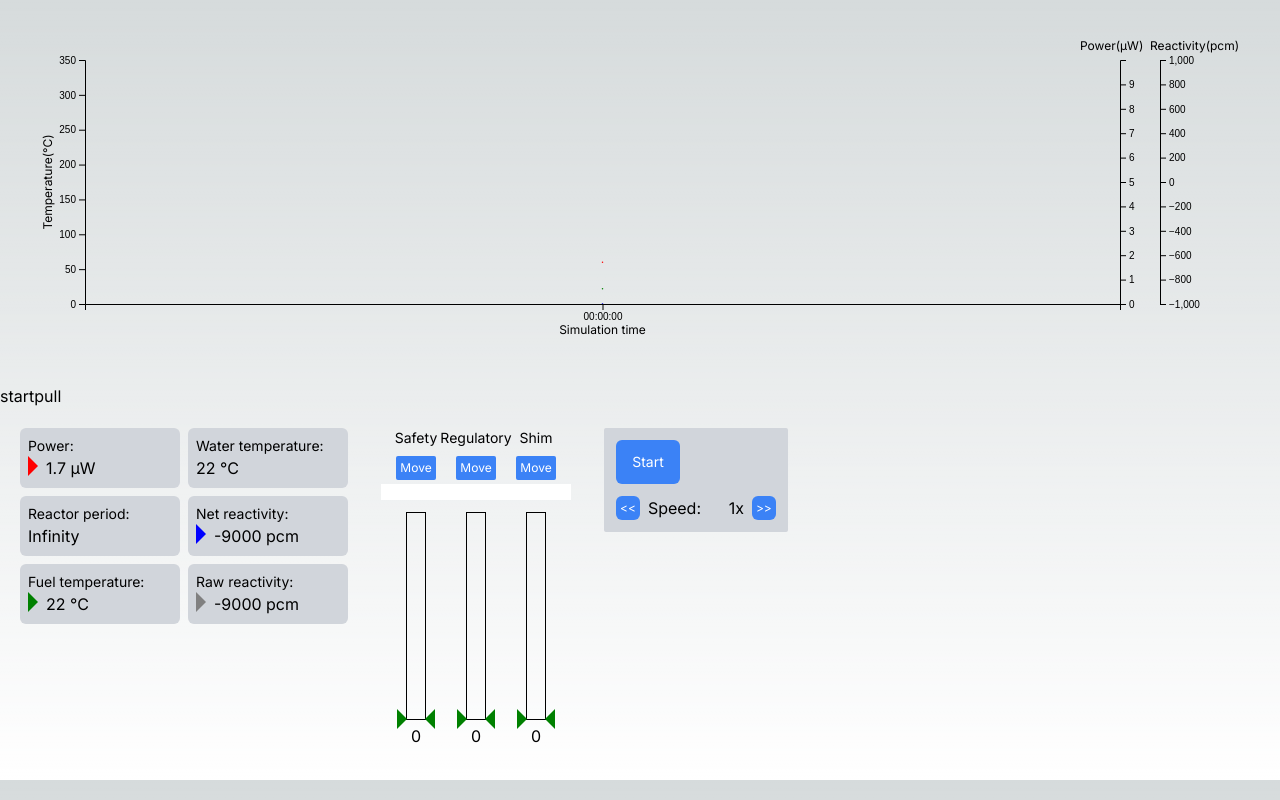
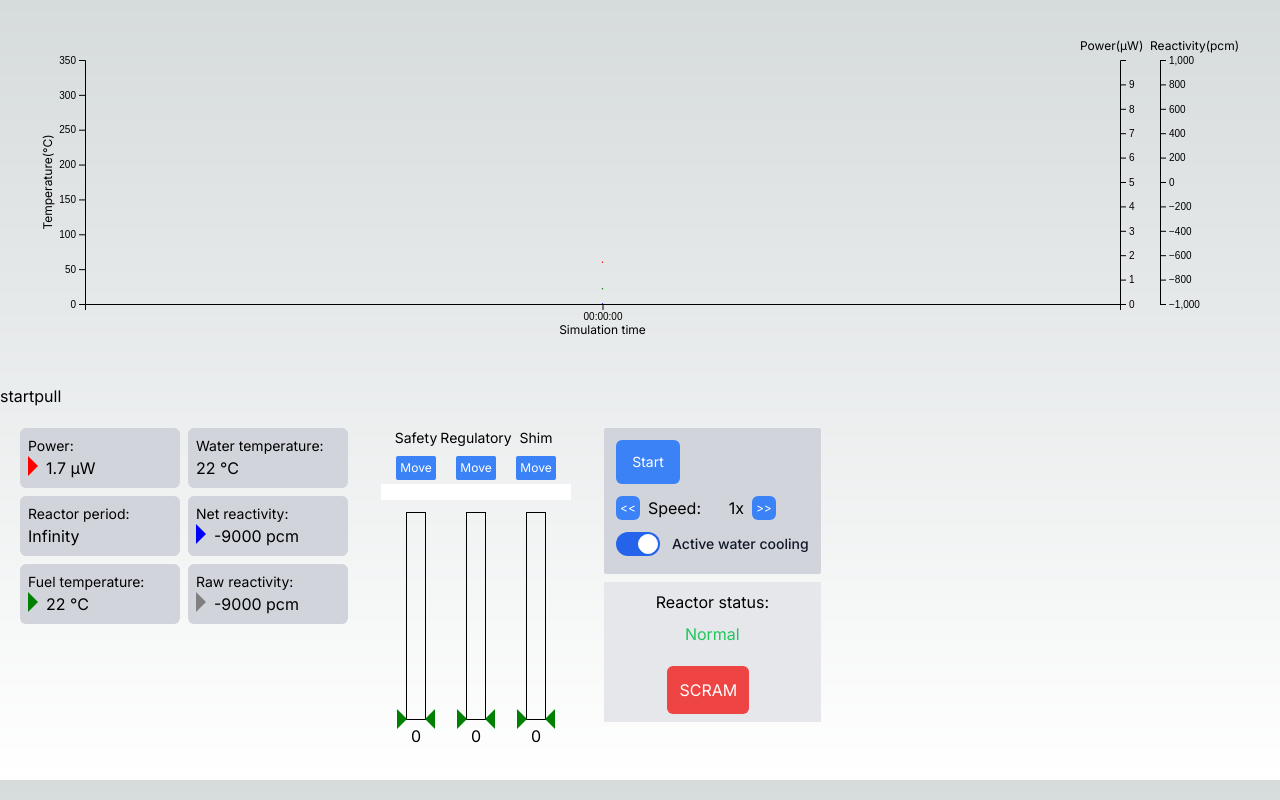
Before and after one commit to Joey-z-rp/nuclear-reactor-simulator, a Next.js app: page / in a window 1280 px wide. Built offline with nearby package versions, Linux system fonts and the light colour scheme.

Commit message:
add scram feature

```diff
--- a/src/components/research-reactor/simulation-control/index.tsx
+++ b/src/components/research-reactor/simulation-control/index.tsx
@@ -1,6 +1,7 @@
 import { useUpdate } from "@/hooks/useUpdate";
 import { reactor } from "@/reactor/simulator";
 import { useState } from "react";
+import { StatusDisplay } from "./status-display";
 
 const simulationSpeeds = [
   0.01, 0.05, 0.1, 0.5, 0.75, 1, 1.25, 1.5, 2, 4, 6, 8, 10, 15, 20, 50, 100,
@@ -10,6 +11,7 @@ export const SimulationControl = () => {
   const [simulationStatus, setSimulationStatus] = useState({
     isPaused: true,
     simulationSpeed: 1,
+    isActiveWaterCoolingEnabled: true,
   });
 
   useUpdate({
@@ -17,11 +19,14 @@ export const SimulationControl = () => {
     getData: () => ({
       isPaused: reactor.getIsPaused(),
       simulationSpeed: reactor.getSimulationSpeed(),
+      isActiveWaterCoolingEnabled: reactor.getIsActiveWaterCoolingEnabled(),
     }),
     setData: setSimulationStatus,
     checkIsChanged: (oldData, newData) =>
       oldData.isPaused !== newData.isPaused ||
-      oldData.simulationSpeed !== newData.simulationSpeed,
+      oldData.simulationSpeed !== newData.simulationSpeed ||
+      oldData.isActiveWaterCoolingEnabled !==
+        newData.isActiveWaterCoolingEnabled,
   });
 
   const togglePaused = () => {
@@ -43,8 +48,8 @@ export const SimulationControl = () => {
 
   return (
     <div className="p-5">
-      <div className="bg-gray-300 p-3 rounded-sm">
-        <div className="mb-3">
+      <div className="bg-gray-300 p-3 rounded-sm mb-2 flex flex-col gap-3">
+        <div>
           <button
             className="text-sm text-white bg-blue-500 rounded-md p-3 min-w-16"
             onClick={togglePaused}
@@ -70,7 +75,28 @@ export const SimulationControl = () => {
             {">>"}
           </button>
         </div>
+        <div>
+          <label
+            className="inline-flex items-center cursor-pointer"
+            onClick={() =>
+              reactor.setIsActiveWaterCoolingEnabled(
+                !simulationStatus.isActiveWaterCoolingEnabled
+              )
+            }
+          >
+            <input
+              type="checkbox"
+              checked={simulationStatus.isActiveWaterCoolingEnabled}
+              className="sr-only peer"
+            />
+            <div className="relative w-11 h-6 bg-gray-200 peer-focus:outline-none peer-focus:ring-4 peer-focus:ring-blue-300 dark:peer-focus:ring-blue-800 rounded-full peer dark:bg-gray-700 peer-checked:after:translate-x-full rtl:peer-checked:after:-translate-x-full peer-checked:after:border-white after:content-[''] after:absolute after:top-[2px] after:start-[2px] after:bg-white after:border-gray-300 after:border after:rounded-full after:h-5 after:w-5 after:transition-all dark:border-gray-600 peer-checked:bg-blue-600"></div>
+            <span className="ms-3 text-sm font-medium text-gray-900 dark:text-gray-300">
+              Active water cooling
+            </span>
+          </label>
+        </div>
       </div>
+      <StatusDisplay />
     </div>
   );
 };
--- /dev/null
+++ b/src/components/research-reactor/simulation-control/status-display.tsx
@@ -0,0 +1,55 @@
+import { useUpdate } from "@/hooks/useUpdate";
+import { reactor } from "@/reactor/simulator";
+import { ScramStatus } from "@/reactor/types";
+import { useState } from "react";
+
+const statuses = {
+  [ScramStatus.POWER]: "Power too high",
+  [ScramStatus.FUEL_TEMPERATURE]: "Fuel temperature too high",
+  [ScramStatus.WATER_TEMPERATURE]: "Water temperature too high",
+  [ScramStatus.REACTOR_PERIOD]: "Reactor period too low",
+  [ScramStatus.USER_INITIATED]: "User initialed",
+};
+
+export const StatusDisplay = () => {
+  const [status, setStatus] = useState<{ scramStatus: ScramStatus | null }>({
+    scramStatus: null,
+  });
+
+  useUpdate({
+    initialData: status,
+    setData: setStatus,
+    getData: () => ({
+      scramStatus: reactor.getScramStatus(),
+    }),
+    checkIsChanged: (oldData, newData) =>
+      oldData.scramStatus !== newData.scramStatus,
+  });
+
+  const textColor =
+    status.scramStatus !== null ? "text-red-500" : "text-green-500";
+
+  return (
+    <div className="p-2 flex flex-col gap-5 bg-gray-200">
+      <div className="flex flex-col text-center gap-2">
+        <div>Reactor status:</div>
+        <div className={textColor}>
+          {status.scramStatus !== null
+            ? `Scrammed: ${statuses[status.scramStatus]}`
+            : "Normal"}
+        </div>
+      </div>
+      <div className="flex justify-center">
+        <button
+          className={`text-md text-white ${
+            status.scramStatus ? "bg-gray-500" : "bg-red-500"
+          } rounded-md p-3 mr-2`}
+          onClick={() => reactor.scram(ScramStatus.USER_INITIATED)}
+          disabled={!!status.scramStatus}
+        >
+          SCRAM
+        </button>
+      </div>
+    </div>
+  );
+};
--- a/src/reactor/control-rod/control-rod.ts
+++ b/src/reactor/control-rod/control-rod.ts
@@ -3,6 +3,7 @@ import { ControlRodSettings } from "../settings";
 export const CONTROL_ROD_STEPS = 1000;
 const CONTROL_ROD_WORTH = 4000; // 4000pcm
 const CONTROL_ROD_SPEED = 15; // 15 steps per second
+const SCRAM_PERIOD = 6; // Scram in 6s
 
 export class ControlRod {
   private name: string;
@@ -24,6 +25,8 @@ export class ControlRod {
   // 0 < targetStep < steps
   private targetStep: number;
 
+  private isScrammed: boolean;
+
   constructor(name: string, settings: ControlRodSettings) {
     this.name = name;
     this.settings = settings;
@@ -33,6 +36,7 @@ export class ControlRod {
     this.position = 0;
     this.currentStep = 0;
     this.targetStep = 0;
+    this.isScrammed = false;
   }
 
   getName() {
@@ -74,6 +78,13 @@ export class ControlRod {
   }
 
   setTarget(step: number) {
-    this.targetStep = step;
+    if (!this.isScrammed) this.targetStep = step;
+  }
+
+  scram() {
+    if (this.isScrammed) return;
+    this.isScrammed = true;
+    this.speed = Math.ceil(CONTROL_ROD_STEPS / SCRAM_PERIOD);
+    this.targetStep = 0;
   }
 }
--- a/src/reactor/control-rod/rod-controller.ts
+++ b/src/reactor/control-rod/rod-controller.ts
@@ -59,4 +59,10 @@ export class RodController {
         return;
     }
   }
+
+  scram() {
+    this.rods.forEach((rod) => {
+      rod.scram();
+    });
+  }
 }
--- a/src/reactor/settings.ts
+++ b/src/reactor/settings.ts
@@ -24,6 +24,9 @@ export type SimulatorSettings = {
   waterVolume: number;
   waterSpecificHeat: number;
   waterCoolingPower: number;
+  powerLimit: number;
+  fuelTemperatureLimit: number;
+  waterTemperatureLimit: number;
 };
 
 export type ControlRodSettings = {
@@ -58,4 +61,7 @@ export const simulatorSettings: SimulatorSettings = {
   waterVolume: 20, // Reactor primary water volume (in cubic meters)
   waterSpecificHeat: 4185.5, // J/kgK
   waterCoolingPower: 2.4e5,
+  powerLimit: 1000000, // 1MW
+  fuelTemperatureLimit: 300, // celsius
+  waterTemperatureLimit: 80, // celsius
 };
--- a/src/reactor/simulator.ts
+++ b/src/reactor/simulator.ts
@@ -2,6 +2,7 @@ import { addArrays, multiplyArray } from "@/utils/array";
 import { pi } from "./constants";
 import { RodController } from "./control-rod/rod-controller";
 import { SimulatorSettings, simulatorSettings } from "./settings";
+import { ScramStatus } from "./types";
 
 class Simulator {
   private settings: SimulatorSettings;
@@ -55,6 +56,12 @@ class Simulator {
   // The number of iteration where the neutron population decreases or increases
   private turningPoint: number;
 
+  private scramStatus: ScramStatus | null;
+
+  private reactorPeriodTimer: NodeJS.Timeout | null;
+
+  private isActiveWaterCoolingEnabled: boolean;
+
   constructor(settings: SimulatorSettings) {
     this.dataPoints = Math.floor(settings.dataRetentionTime / settings.dtStep);
     this.settings = settings;
@@ -67,6 +74,9 @@ class Simulator {
     this.iodineConcentration = 0;
     this.turningPoint = 0;
     this.waterTemperature = this.settings.ambientTemperature;
+    this.scramStatus = null;
+    this.reactorPeriodTimer = null;
+    this.isActiveWaterCoolingEnabled = true;
     this.simulatorTimes = Array(this.dataPoints);
     this.rawReactivities = Array(this.dataPoints);
     this.netReactivities = Array(this.dataPoints);
@@ -133,6 +143,14 @@ class Simulator {
 
   getRodPositions() {
     return this.rodController.getRodPositions();
+  }
+
+  getScramStatus() {
+    return this.scramStatus;
+  }
+
+  getIsActiveWaterCoolingEnabled() {
+    return this.isActiveWaterCoolingEnabled;
   }
 
   init() {
@@ -249,6 +267,23 @@ class Simulator {
           Math.log(neutronPopulations[i + 1] / neutronPopulations[i]);
       }
       const finalPeriod = (reactorPeriod * this.settings.dtStep) / periodSum;
+
+      // If the period is low than 5s for more than 6s, scram
+      if (finalPeriod > 0 && finalPeriod < 1) {
+        this.scram(ScramStatus.REACTOR_PERIOD);
+      } else if (
+        finalPeriod > 0 &&
+        finalPeriod < 5 &&
+        !this.reactorPeriodTimer
+      ) {
+        this.reactorPeriodTimer = setTimeout(
+          () => this.scram(ScramStatus.REACTOR_PERIOD),
+          6000
+        );
+      } else if (finalPeriod >= 5 && this.reactorPeriodTimer) {
+        clearTimeout(this.reactorPeriodTimer);
+        this.reactorPeriodTimer = null;
+      }
 
       return finalPeriod > 10000 || finalPeriod < 0 ? Infinity : finalPeriod;
     } else {
@@ -402,12 +437,17 @@ class Simulator {
     // From Žerovnik power calibration
     const qAir =
       13.6 *
-      Math.pow(this.settings.ambientTemperature - this.waterTemperature, 4 / 3);
+      Math.pow(
+        Math.abs(this.settings.ambientTemperature - this.waterTemperature),
+        4 / 3
+      );
     const qConcrete =
-      250 * (this.settings.ambientTemperature - this.waterTemperature);
+      250 * Math.abs(this.settings.ambientTemperature - this.waterTemperature);
     const tPassiveCooling = (qAir + qConcrete) / waterCapacity;
     // dT = (T-air_temp) * const. * dt
-    const tActiveCooling = this.settings.waterCoolingPower / waterCapacity; // dT = P*dt / C_vode
+    const tActiveCooling = this.isActiveWaterCoolingEnabled
+      ? this.settings.waterCoolingPower / waterCapacity
+      : 0; // dT = P*dt / C_vode
     const newWaterTemperature =
       this.waterTemperature +
       this.settings.dtStep * (tFuel - tPassiveCooling - tActiveCooling);
@@ -417,6 +457,20 @@ class Simulator {
       this.waterTemperature = 100;
     } else {
       this.waterTemperature = newWaterTemperature;
+    }
+  }
+
+  checkOperationLimit() {
+    const currentIndex = this.getCurrentIndex();
+    const currentPower = this.getPower(currentIndex);
+    const currentFuelTemperature = this.fuelTemperatures[currentIndex];
+
+    if (currentPower > this.settings.powerLimit) {
+      this.scram(ScramStatus.POWER);
+    } else if (currentFuelTemperature > this.settings.fuelTemperatureLimit) {
+      this.scram(ScramStatus.FUEL_TEMPERATURE);
+    } else if (this.waterTemperature > this.settings.waterTemperatureLimit) {
+      this.scram(ScramStatus.WATER_TEMPERATURE);
     }
   }
 
@@ -470,6 +524,8 @@ class Simulator {
       this.calculateWaterTemperature(currentIndex);
 
       this.iterations++;
+
+      this.checkOperationLimit();
     }
   }
 
@@ -511,6 +567,15 @@ class Simulator {
   setSimulationSpeed(speed: number) {
     this.simulationSpeed = speed;
   }
+
+  setIsActiveWaterCoolingEnabled(isEnabled: boolean) {
+    this.isActiveWaterCoolingEnabled = isEnabled;
+  }
+
+  scram(status: ScramStatus) {
+    this.scramStatus = status;
+    this.rodController.scram();
+  }
 }
 
 export const reactor = new Simulator(simulatorSettings);
--- /dev/null
+++ b/src/reactor/types.ts
@@ -0,0 +1,7 @@
+export enum ScramStatus {
+  POWER,
+  FUEL_TEMPERATURE,
+  WATER_TEMPERATURE,
+  REACTOR_PERIOD,
+  USER_INITIATED,
+}
```
